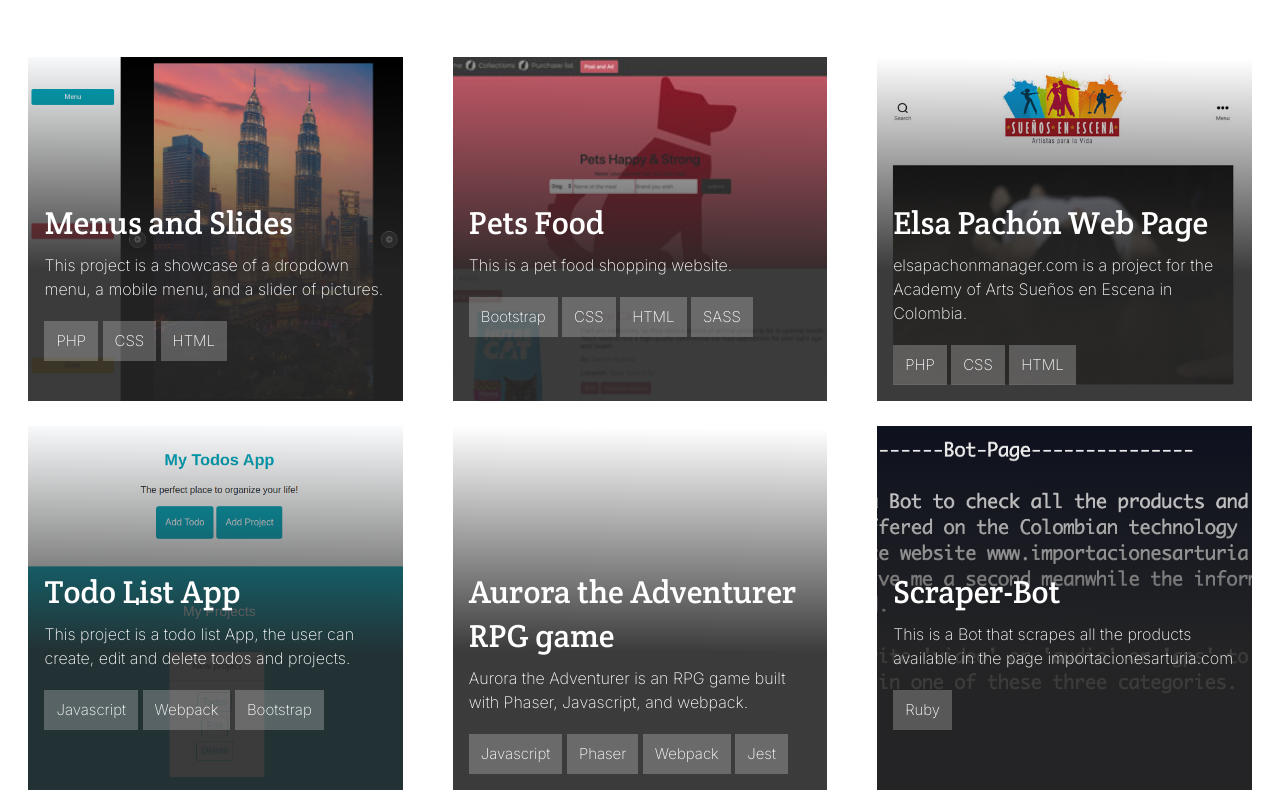
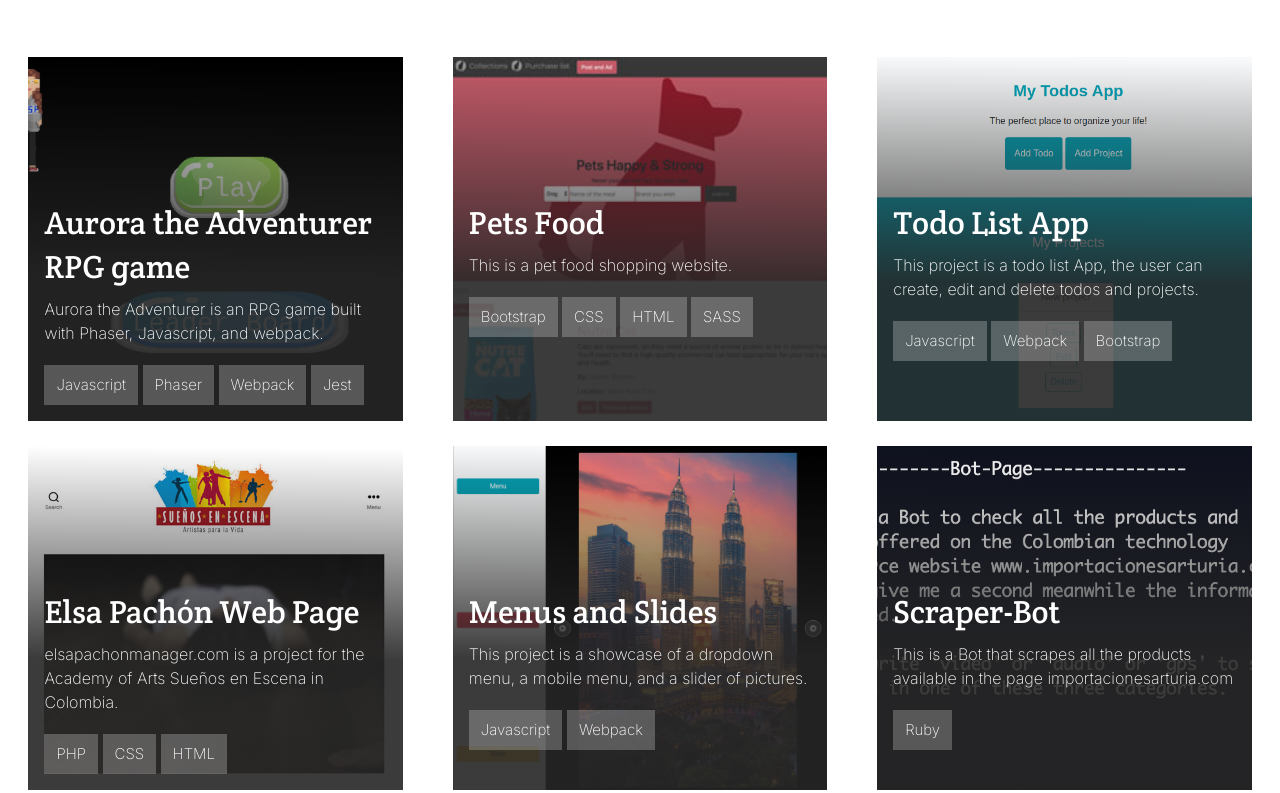
Before and after one commit to javierbotero/portfolio-JavierBotero, a plain HTML site: page index.html in a window 1280 px wide. Shown: the part 1523-2316 px from the top of the page. Drawn offline with nearby package versions, Linux system fonts and the light colour scheme.

Commit message:
Add the RPG game

```diff
--- a/assets/js/script.js
+++ b/assets/js/script.js
@@ -10,7 +10,6 @@ const showProject = (n) => {
 }
 
 const hideProject = (n) => {
-  console.log(slides[n]);
   slides[n].className = slides[n].className.replace("d-flex", "d-none");
   projects[0].className = projects[0].className.replace("d-block", "d-none");
   document.getElementById(n).scrollIntoView();
@@ -53,6 +52,7 @@ const removeMenu = () => {
 
 const displayProjects = (n) => {
   hovers[n].classList.add("overlay-top");
+  console.log(hovers);
   buttonsHovers[n].classList.replace("d-none", "d-flex");
 }
 
--- a/assets/sass/style.scss
+++ b/assets/sass/style.scss
@@ -234,7 +234,7 @@ $roboto: 'Roboto', sans-serif;
 }
 
 .bg-pic-aurora {
-  @include bg-projects("../pictures/game.png.");
+  @include bg-projects("../pictures/game.png");
 }
 
 .degrade {
--- a/index.html
+++ b/index.html
@@ -331,7 +331,7 @@
           <div class="orange-bg justify-content-center text-light py-2 d-none switcher-btn cursor-custom">See Project</div>
         </div>
       </div>
-      <div id="2" onmouseover="displayProjects(1)" class="projects-mini position-relative order-3">
+      <div id="2" onmouseover="displayProjects(1)" class="projects-mini position-relative order-2">
         <div class="degrade">
           <br>
           <br>
@@ -355,7 +355,7 @@
           <div class="orange-bg justify-content-center text-light py-2 d-none switcher-btn cursor-custom">See Project</div>
         </div>
       </div>
-      <div id="3" onmouseover="displayProjects(2)" class="projects-mini position-relative order-3">
+      <div id="3" onmouseover="displayProjects(2)" class="projects-mini position-relative order-4">
         <div class="degrade">
           <br>
           <br>
@@ -401,7 +401,7 @@
           <div class="orange-bg justify-content-center text-light py-2 d-none switcher-btn cursor-custom">See Project</div>
         </div>
       </div>
-      <div id="5" onmouseover="displayProjects(4)" class="projects-mini position-relative order-1">
+      <div id="5" onmouseover="displayProjects(4)" class="projects-mini position-relative order-5">
         <div class="degrade">
           <br>
           <br>
@@ -414,9 +414,8 @@
             <p class="black-project">
               This project is a showcase of a dropdown menu, a mobile menu, and a slider of pictures.
             </p>
-            <span class="tag-bg-black mt-1">PHP</span>
-            <span class="tag-bg-black mt-1">CSS</span>
-            <span class="tag-bg-black mt-1">HTML</span>
+            <span class="tag-bg-black mt-1">Javascript</span>
+            <span class="tag-bg-black mt-1">Webpack</span>
           </div>
           <div class="orange-bg d-flex justify-content-center text-light py-2 d-sm-none" onclick="showProject(5)">See Project</div>
         </div>
@@ -424,7 +423,7 @@
           <div class="orange-bg justify-content-center text-light py-2 d-none switcher-btn cursor-custom">See Project</div>
         </div>
       </div>
-      <div id="6" onmouseover="displayProjects(5)" class="projects-mini position-relative order-3">
+      <div id="6" onmouseover="displayProjects(5)" class="projects-mini position-relative order-1">
         <div class="degrade">
           <br>
           <br>
```
Also changed, not shown: assets/sass/style.css.
